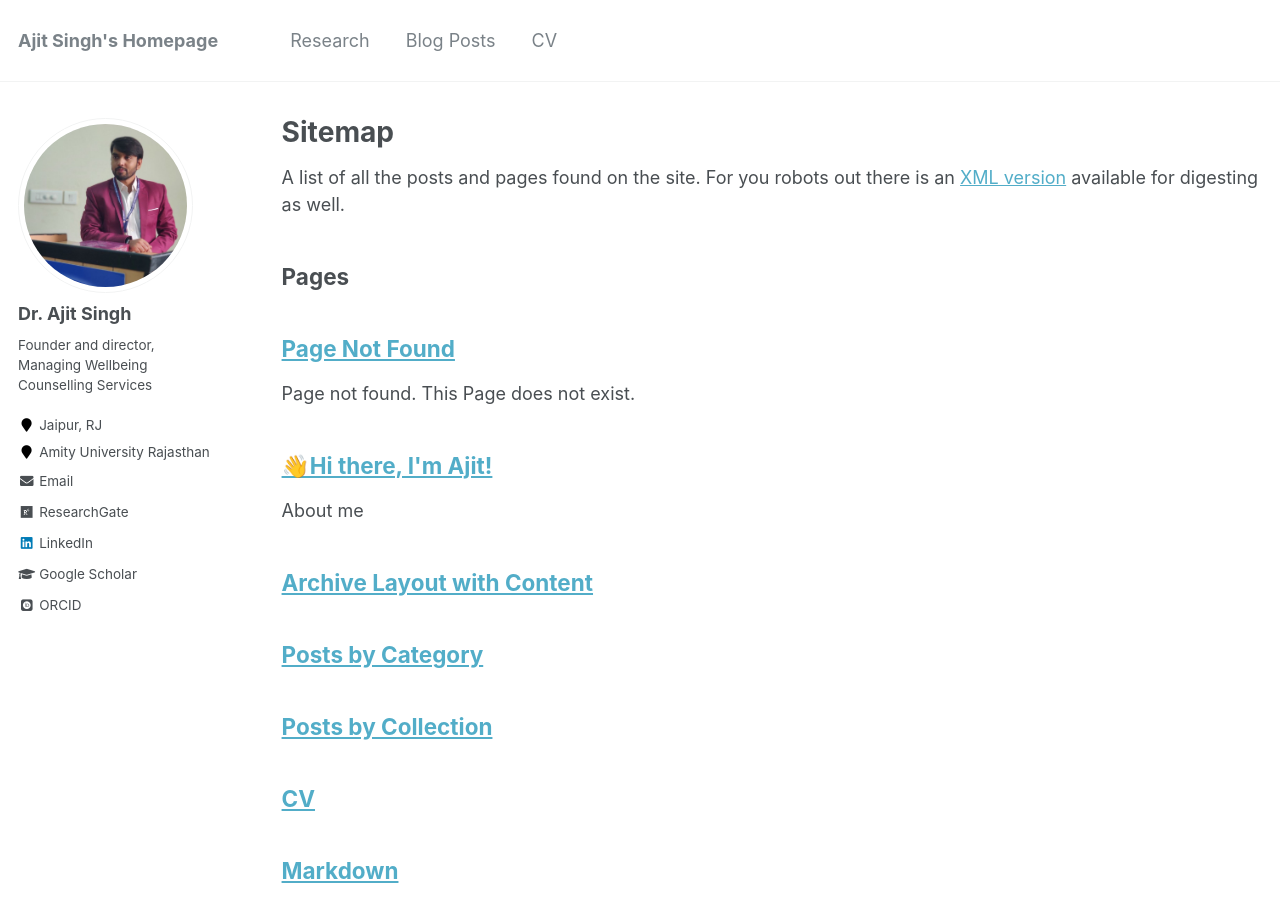
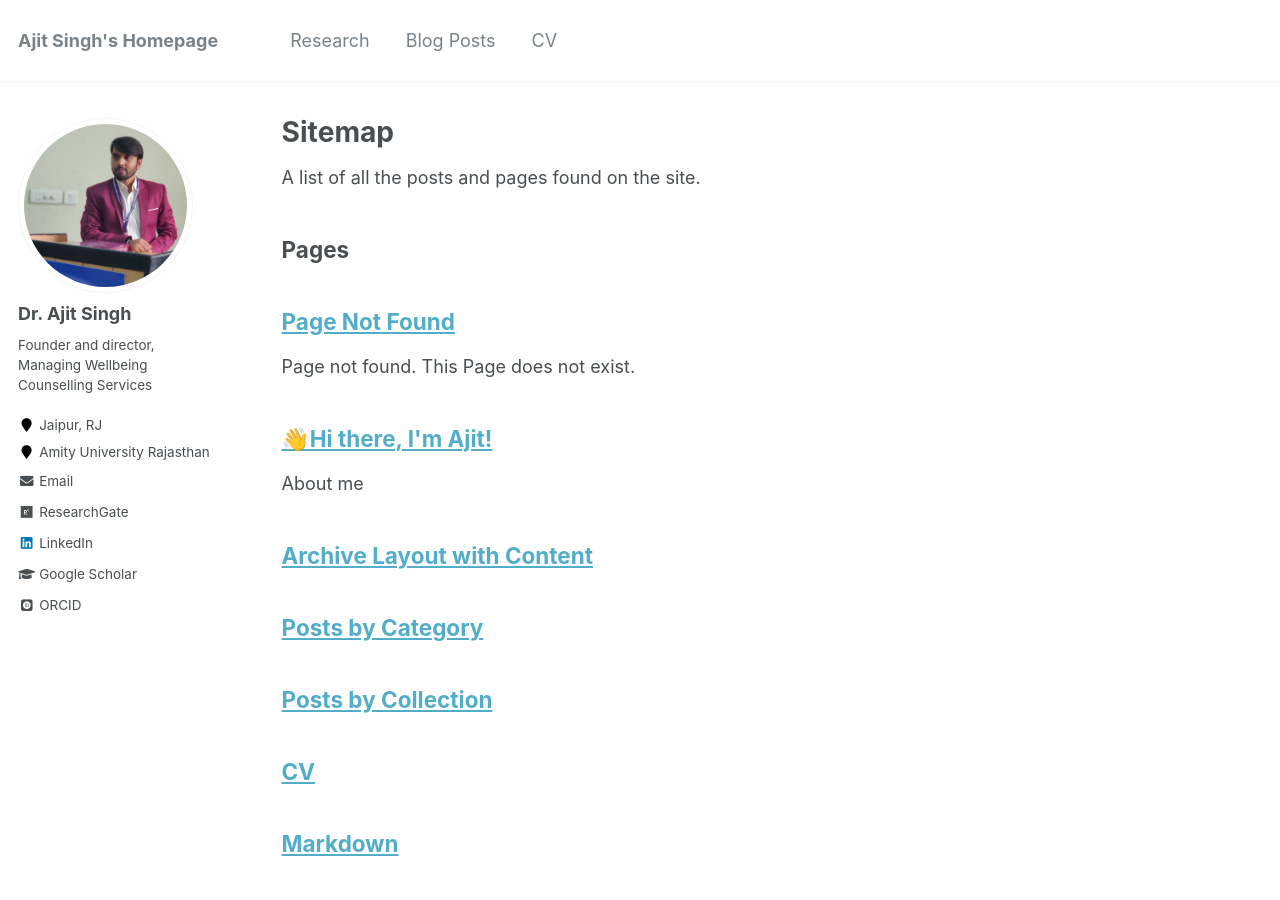
Before and after one commit to ajitsinghacademic/ajitsinghacademic.github.io, a Jekyll site: the page built from _pages/sitemap.md, in a window 1280 px wide and 900 px high. Built offline with Jekyll 4.4.1, drawn with Linux system fonts in a browser that asks for light colours; some web fonts are replaced.

Commit message:
7th commit

```diff
--- a/_includes/footer/custom.html
+++ b/_includes/footer/custom.html
@@ -1,3 +1,3 @@
 <!-- start custom footer snippets -->
-<a href="/sitemap/">Sitemap</a>
+
 <!-- end custom footer snippets -->
--- a/_pages/sitemap.md
+++ b/_pages/sitemap.md
@@ -7,7 +7,7 @@ author_profile: true
 
 {% include base_path %}
 
-A list of all the posts and pages found on the site. For you robots out there is an [XML version]({{ base_path }}/sitemap.xml) available for digesting as well.
+A list of all the posts and pages found on the site.
 
 <h2>Pages</h2>
 {% for post in site.pages %}
@@ -23,8 +23,9 @@ A list of all the posts and pages found on the site. For you robots out there is
 
 {% for collection in site.collections %}
 {% unless collection.output == false or collection.label == "posts" %}
-  {% capture label %}{{ collection.label }}{% endcapture %}
-  {% if label != written_label %}
+{% capture label %}{{ collection.label }}{% endcapture %}
+{% if label != written_label %}
+
   <h2>{{ label }}</h2>
   {% capture written_label %}{{ label }}{% endcapture %}
   {% endif %}
```
